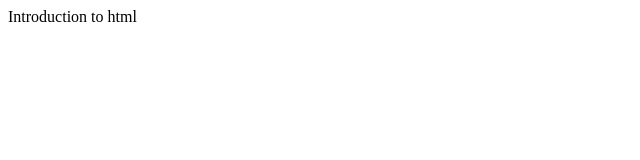
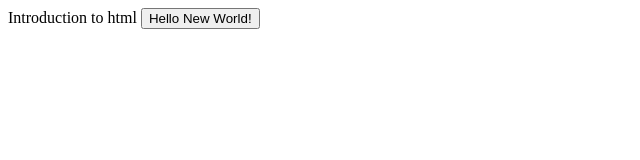
Before and after one commit to emmanuelangelo4199/JavaS, a plain HTML site: page World.html in a window 1280 px wide. Shown: the whole page, without its empty margins (0-640 px from the left). Drawn offline with Linux system fonts and the light colour scheme.

Commit message:
Add a Button

```diff
--- a/World.html
+++ b/World.html
@@ -5,6 +5,7 @@
     </head>
     <body>
         Introduction to html
+        <button> Hello New World!</button>
 
         <script>
             let capital = 0;
```
